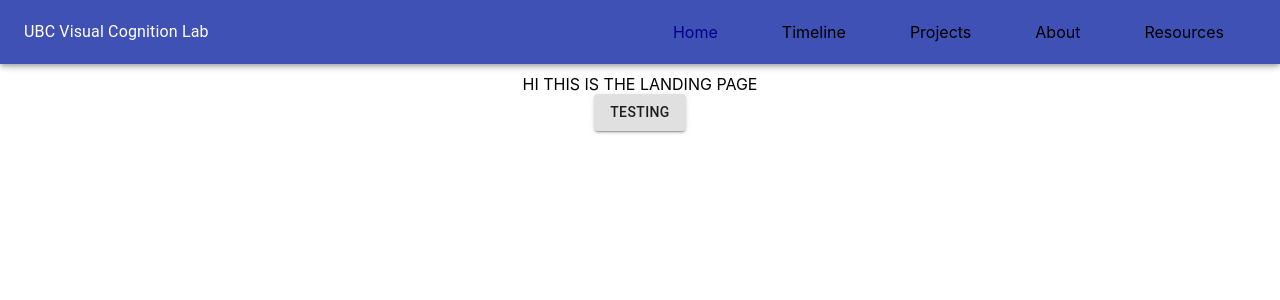
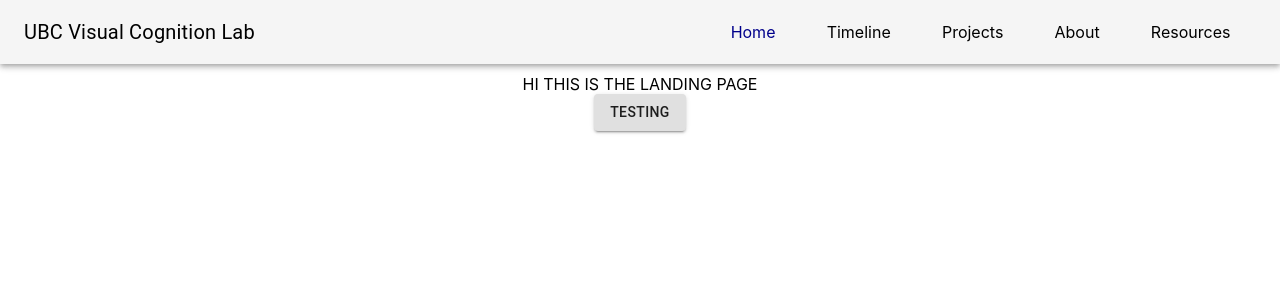
Before and after one commit to shinhs0506/VCL-content-platform, a React (Create React App) app: page / in a window 1280 px wide. Shown: the top 300 px of the page. Built offline with nearby package versions, Linux system fonts and the light colour scheme.

Commit message:
Cleaned up unnecessary code in appbar, fixed styling

```diff
--- a/src/components/Navbar/Navbar.css
+++ b/src/components/Navbar/Navbar.css
@@ -1,32 +1,25 @@
-.navbar-toolbar {
+.nav-appbar {
+	margin-bottom: 10px;
+}
+
+.nav-toolbar {
 	box-sizing: border-box;
 	display: flex;
 	justify-content: space-between;
-}
-
-.nav-links {
-	list-style: none;
-}
-
-.nav-links li {
-	display: inline-block;
-	padding: 0px 2.5vw;
+	background-color: whitesmoke;
+	color: black;
 }
 
 .nav-link {
 	text-decoration: none;
 	color: black;
+	padding: 0 2vw;
 }
 
 .nav-link.active {
 	color: darkblue;
 }
 
-#nav-title {
-	font-size: 20px;
-	padding: 0px 20px;
+.nav-title {
+	font-size: 20px !important;
 }
-
-.navbar-container button {
-	margin: 0px 20px;
-}
--- a/src/components/Navbar/Navbar.tsx
+++ b/src/components/Navbar/Navbar.tsx
@@ -1,19 +1,12 @@
-import { AppBar, Toolbar, Typography, makeStyles } from "@material-ui/core";
-import { NAVBAR } from "@statics";
+import { AppBar, Toolbar, Typography } from "@material-ui/core";
+import { NAVBAR, TEXT } from "@statics";
 import React from "react";
 import { Link, useLocation } from "react-router-dom";
 import "./Navbar.css";
 
 interface NavbarProps {}
 
-const useStyles = makeStyles(theme => {
-  return {
-    toolbar: theme.mixins.toolbar
-  }
-});
-
 const Navbar: React.FC<NavbarProps> = () => {
-  const classes = useStyles();
   const location = useLocation();
 
   const renderedLinks = NAVBAR.map(({ TITLE, REF }) => {
@@ -21,40 +14,23 @@ const Navbar: React.FC<NavbarProps> = () => {
 
     return (
       <React.Fragment key={REF}>
-        <li>
           <Link className={`nav-link ${active}`} to={REF}>{TITLE}</Link>
-        </li>
       </React.Fragment>
     )
   });
 
   return (
     <div>
-      <AppBar className="navbar-appbar">
-        <Toolbar className="navbar-toolbar">
-          <Typography className="nav-title">
-            UBC Visual Cognition Lab
-          </Typography>
-          <nav className="nav-main">
-            <ul className="nav-links">
-              {renderedLinks}
-            </ul>
-          </nav>
+      <AppBar position="sticky" className="nav-appbar">
+        <Toolbar className="nav-toolbar">
+          <Typography className="nav-title">{TEXT.COMMON.TITLE}</Typography>
+          <span>
+            {renderedLinks}
+          </span>
         </Toolbar>
       </AppBar>
-      <div style={{ marginBottom: '10px' }} className={classes.toolbar} />
     </div>
   )
-  // return (
-  //   <div className="navbar-container">
-  //     <p id="nav-title">{text.COMMON.TITLE}</p>
-  //     <nav>
-  //       <ul className="nav-links">
-  //         {renderedLinks}
-  //       </ul>
-  //     </nav>
-  //   </div>
-  // );
 };
 
 export default Navbar;
```
